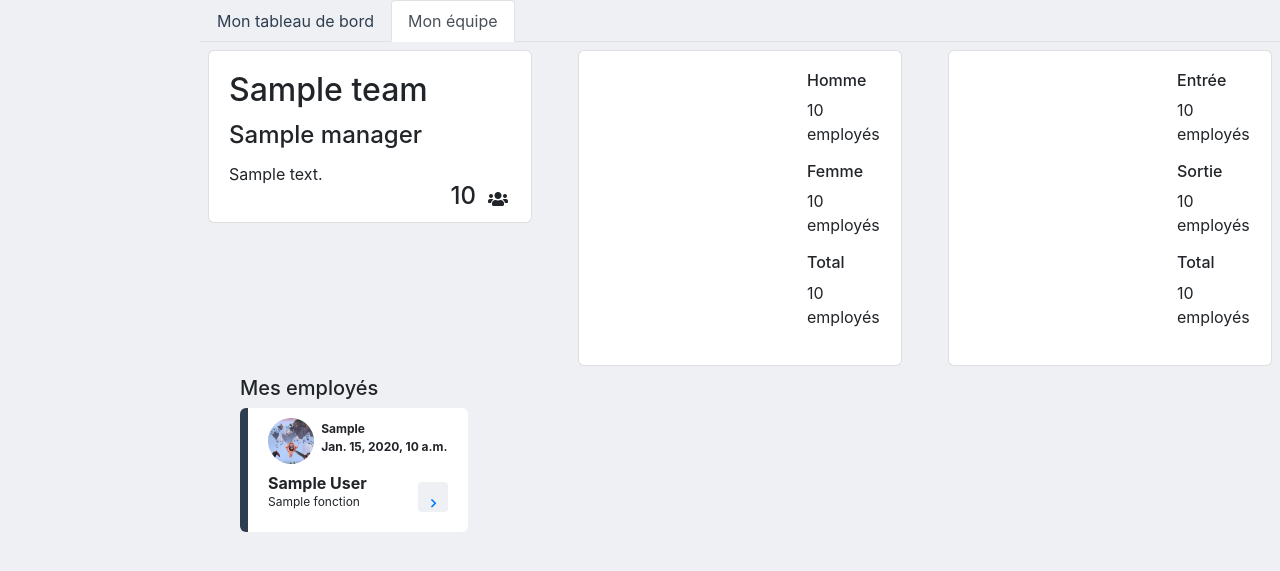
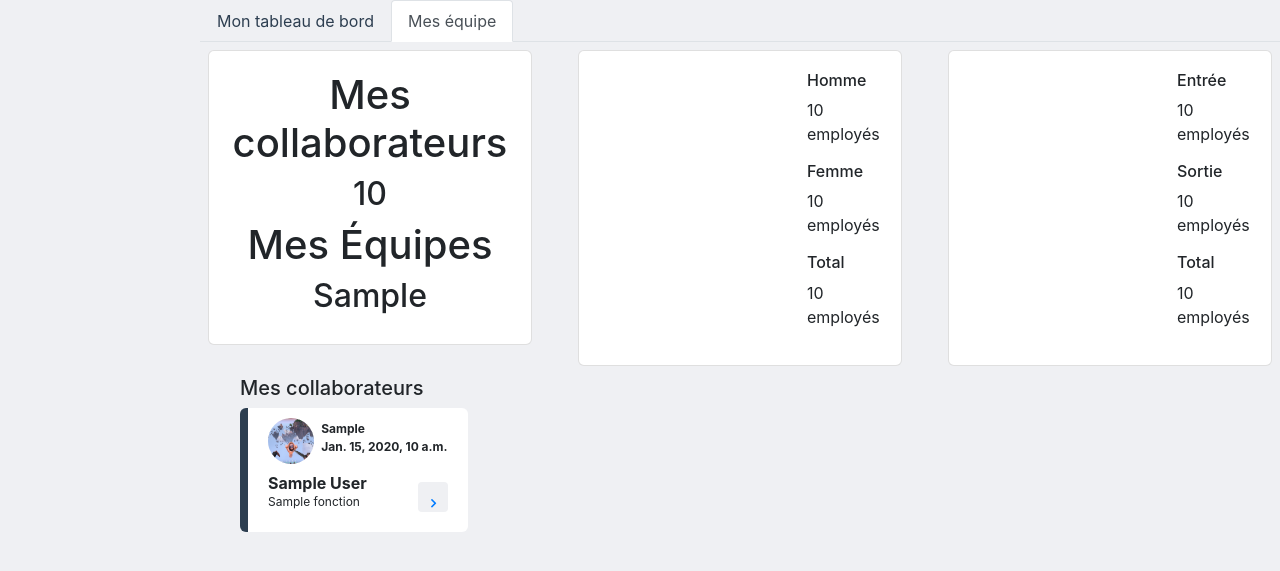
Before and after one commit to AzeddineZadir/ATime-, a Django app: template project/templates/dash/dash_man.html in a window 1280 px wide, after a click on "Mes équipe". Shown: the part 62-633 px from the top of the page. Run offline with Django 3.2, Linux system fonts and the light colour scheme; the template is opened without the code that fills it: most values are stand-ins (such as "Sample title", 1, 10 or a date in 2020); grey boxes marked "Sample" are stand-in pictures; some libraries are stand-ins or nearby versions.

Commit message:
fix views manager dahs ,mes collaborateurs , pointage

```diff
--- a/project/templates/dash/dash_man.html
+++ b/project/templates/dash/dash_man.html
@@ -9,7 +9,7 @@
         </li>
 
         <li class="nav-item " role="presentation">
-            <a class="nav-link " id="contact-tab" data-toggle="tab" href="#home" role="tab" aria-controls="home" aria-selected="true">Mon équipe</a>
+            <a class="nav-link " id="contact-tab" data-toggle="tab" href="#home" role="tab" aria-controls="home" aria-selected="true">Mes équipe</a>
         </li>
 
 
@@ -135,7 +135,7 @@
                             <tbody>
                                 <div class="col">
 
-                                    {% if coleagues%} {% for coleague in coleagues %}
+                                    {% if collaborateurs%} {% for coleague in collaborateurs %}
                                     <tr>
                                         <td class="employe-name">
                                             <img src="{{ coleague.picture.url }}" class="profile-pic rounded-circle" alt="">
@@ -205,14 +205,18 @@
                     <div class="col-xl-4 col-md-6 col-sm-6">
                         <div class="card team text-justify " >
                             <div class="card-body card-b-mydash ">
-                                <h2 class="card-title">{{team.titre}}</h2>
-                                <h4 class="card-title"> {{team.manager}}</h4>
-                                <p> {{team.description}}</p>
-                                <div class="right">
+                                <h1 class="center">Mes collaborateurs </h1>
+                                <h2 class="center"> {{colaborators_all_nbr}}</h2>
+                                <h1 class="center">Mes Équipes </h1>
+                                <h2 class="center"> {{managed_teams_nbr}}</h2>
+
+
+
+                                {% comment %} <div class="right">
                                     <h4>{{colaborators_all_nbr}}</h4>
                                     <i class="fas fa-users"></i>
 
-                                </div>
+                                </div> {% endcomment %}
 
                             </div>
                         </div>
@@ -277,10 +281,10 @@
 
                 <div class="employe">
                     <!--Lignes card des employés-->
-                    <h5>Mes employés</h5>
+                    <h5>Mes collaborateurs</h5>
                     <div class="row row-employe ">
-                        {% if colaborators %}
-                        {% for col  in colaborators  %}
+                        {% if collaborateurs %}
+                        {% for col  in collaborateurs  %}
                             {% if col.user.id != request.user.id %}
 
                                 <div class="col-xl-3 col-md-4 col-sm6">
--- a/project/templates/dash/profile.html
+++ b/project/templates/dash/profile.html
@@ -4,7 +4,7 @@
 {% load crispy_forms_tags %}
 {% block content %}
     <div class="profile container-fluid">
-         <div class="title" >
+        <div class="title" >
             <div class="ligne">
                 <h1>Profile</h1>
             </div>
```
Also changed, not shown: project/apps/dash/views/view_manger.py (+53 -99 lines), project/templates/dash/fiche_pointage.html (+9 -1 lines), project/templates/dash/mes_collaborateurs.html (+7 -1 lines).
